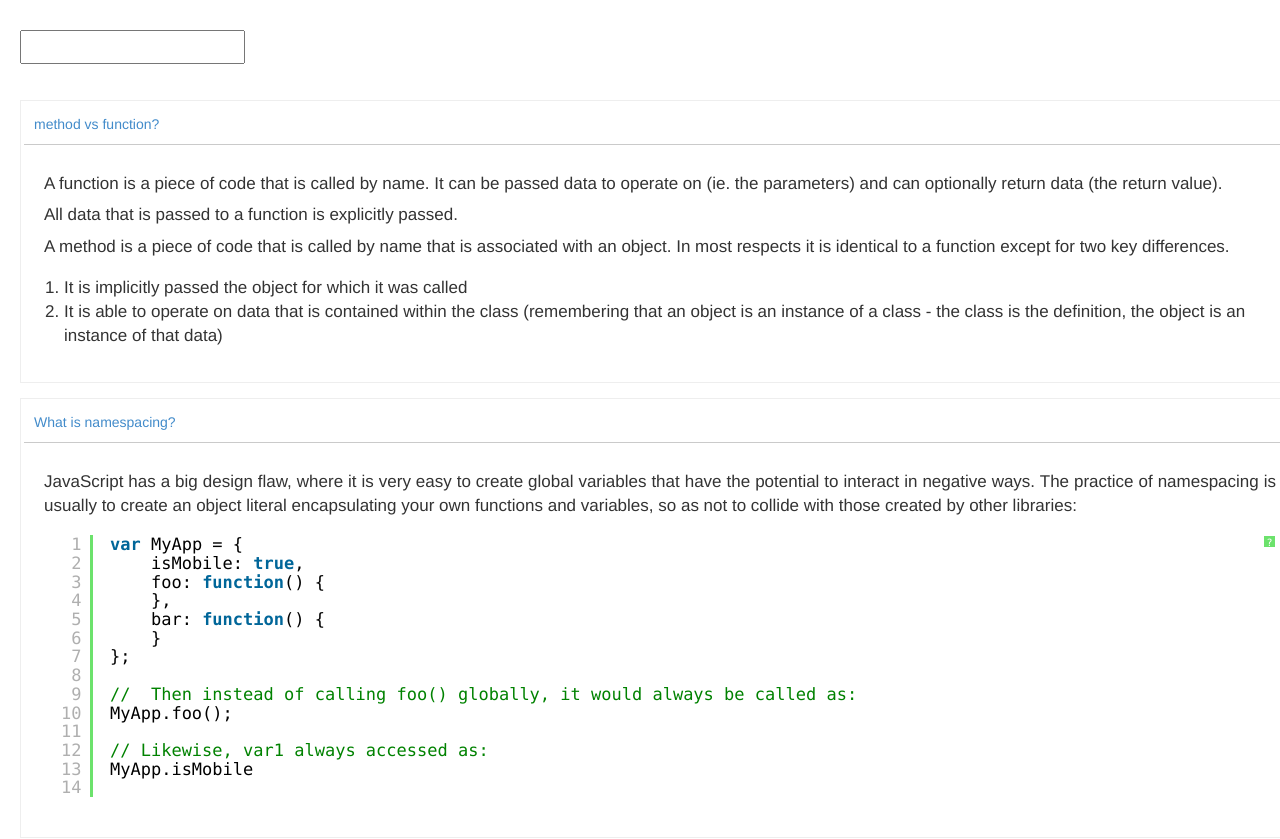
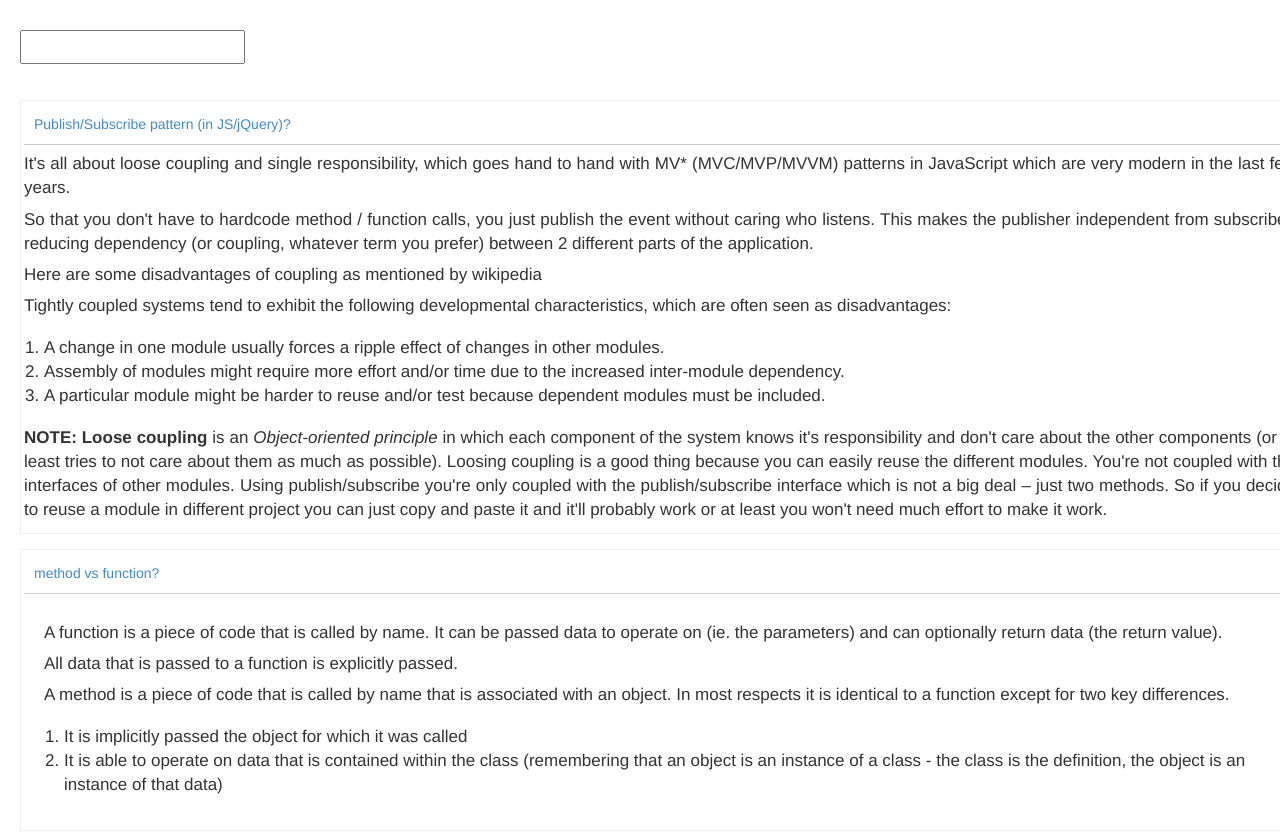
Before and after one commit to theblenderspride/myq, a plain HTML site: page index.html in a window 1280 px wide. Shown: the top 839 px of the page. Drawn offline with Linux system fonts and the light colour scheme.

Commit message:
few changes

```diff
--- a/index.html
+++ b/index.html
@@ -18,6 +18,45 @@
 		</div>
 
 		<div id="searchgap"></div>
+
+		<article class="accordion-group">
+			 <div class="accordion-heading">
+				<a href="#pub-sub-pattern" data-toggle="collapse" class="accordion-toggle">
+					Publish/Subscribe pattern (in JS/jQuery)?
+				</a>
+			 </div>
+
+			 <div class="accordion-body collapse in" id="namespacing">
+				<div class="pub-sub-pattern">
+					<p>
+						It's all about loose coupling and single responsibility, which goes hand to hand with MV* (MVC/MVP/MVVM) patterns in JavaScript which are very modern in the last few years.
+					</p>
+					<p>
+						So that you don't have to hardcode method / function calls, you just publish the event without caring who listens. This makes the publisher independent from subscriber, reducing dependency (or coupling, whatever term you prefer) between 2 different parts of the application.
+					</p>
+					<p>
+						Here are some disadvantages of coupling as mentioned by wikipedia
+					</p>
+					<p>
+						Tightly coupled systems tend to exhibit the following developmental characteristics, which are often seen as disadvantages:
+					</p>
+					<ul>
+						<li>
+							A change in one module usually forces a ripple effect of changes in other modules.
+						</li>
+						<li>
+							Assembly of modules might require more effort and/or time due to the increased inter-module dependency.
+						</li>
+						<li>
+							A particular module might be harder to reuse and/or test because dependent modules must be included.
+						</li>
+					</ul>
+					<p>
+						<strong>NOTE: Loose coupling</strong> is an <em>Object-oriented principle</em> in which each component of the system knows it's responsibility and don't care about the other components (or at least tries to not care about them as much as possible). Loosing coupling is a good thing because you can easily reuse the different modules. You're not coupled with the interfaces of other modules. Using publish/subscribe you're only coupled with the publish/subscribe interface which is not a big deal – just two methods. So if you decide to reuse a module in different project you can just copy and paste it and it'll probably work or at least you won't need much effort to make it work.
+					</p>
+				</div>
+			</div>
+		</article>
 
 		<article class="accordion-group">
 			 <div class="accordion-heading">
```
